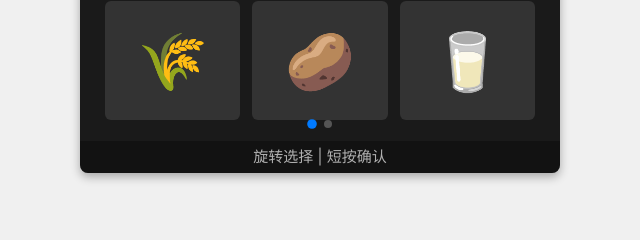
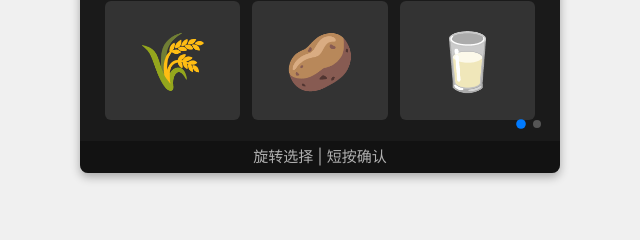
Before and after one commit to laosj16/nutrition_scale_project, a website: page nutrition_scale.html in a window 1280 px wide. Shown: the part 367-607 px from the top of the page, 320-960 px from the left. Drawn offline with nearby package versions, Linux system fonts and the light colour scheme.

Commit message:
refactor: 调整页面指示器位置

```diff
--- a/nutrition_scale.html
+++ b/nutrition_scale.html
@@ -127,7 +127,7 @@
         .hidden { display: none !important; }
 
         /* 页面指示器 */
-        .page-indicator-container { display: flex; justify-content: center; align-items: center; padding: 8px 0; flex-shrink: 0; height: 24px; position: absolute; bottom: 5px; left: 50%; transform: translateX(-50%); z-index: 10; }
+        .page-indicator-container { display: flex; justify-content: flex-end; align-items: center; padding: 8px 15px; flex-shrink: 0; height: 24px; position: absolute; bottom: 5px; right: 0; width: 100%; z-index: 10; }
         .page-dot { width: 8px; height: 8px; background-color: #555; border-radius: 50%; margin: 0 4px; transition: background-color 0.3s ease, transform 0.3s ease; }
         .page-dot.active { background-color: #007AFF; transform: scale(1.2); }
 
```
